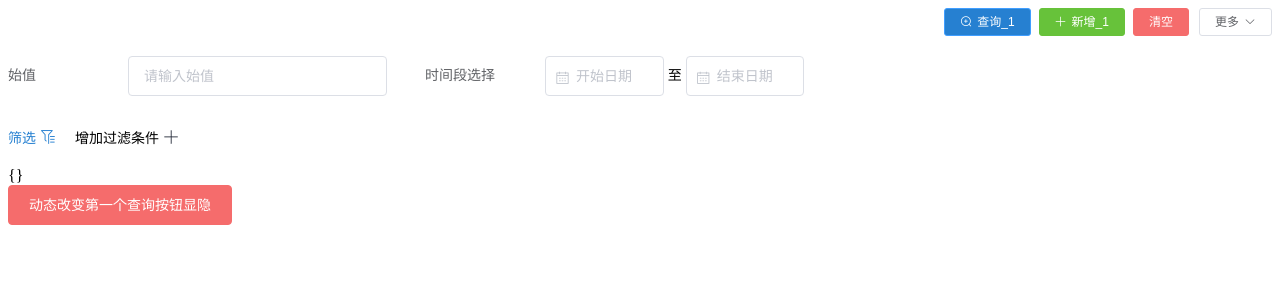
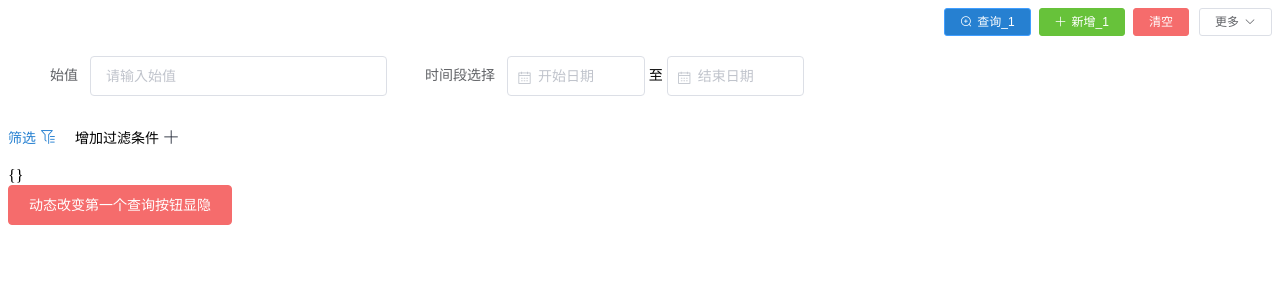
Before and after one commit to RayforReal/search_header_filter_cache, a Vue app: page / in a window 1280 px wide. Shown: the top 300 px of the page. Built offline with nearby package versions, Linux system fonts and the light colour scheme.

Commit message:
feat  没有搜索按钮的时候不显示输入框和一些按钮

```diff
--- a/package.json
+++ b/package.json
@@ -1,6 +1,6 @@
 {
     "name": "search_header_filter_cache",
-    "version": "0.1.7",
+    "version": "0.1.8",
     "description":"列表页搜索可选择过滤输入框(VUE)",
     "main": "lib/searchHeader.umd.min.js",
     "keyword": "searchHeader inputFilter searchBox",
--- a/packages/searchHeader/src/searchHeader.vue
+++ b/packages/searchHeader/src/searchHeader.vue
@@ -11,7 +11,7 @@
             </el-button>
             <transition name="el-fade-in-linear">
                 <el-button :size="btnSize"
-                           v-show="showFiltrate&&revertBtnShow"
+                           v-show="showFiltrate&&revertBtnShow&&hasSearch"
                            @click="revert"
                            type='danger'>清空
                 </el-button>
@@ -31,12 +31,12 @@
             </el-dropdown>
         </div>
         <transition name="el-zoom-in-top">
-            <el-form v-show="showFiltrate"
+            <el-form v-show="showFiltrate&&hasSearch"
                      ref="moreSearch"
                      class="form-container"
                      :model="searchData"
-                     label-width="120px"
-                     label-position="left"
+                     label-width="auto"
+                     label-position="right"
                      :rules="validRules">
                 <template v-for="item in defaultShowList">
                     <el-form-item
@@ -70,7 +70,7 @@
                 </template>
             </el-form>
         </transition>
-        <div class="filter-container">
+        <div class="filter-container" v-show="hasSearch">
             <div @click="showFiltrate=!showFiltrate">
                 <span :style="{'color':showFiltrate?'#2680D1':''}">筛选</span>
                 <img :src="showFiltrate?onFilter:offFilter" alt="">
@@ -149,6 +149,7 @@
             },
         },
         watch: {
+            //没有输入框的时候清空按钮不显示
             'defaultShowList.length': {
                 handler(newValue) {
                     this.revertBtnShow = newValue !== 0
@@ -165,6 +166,11 @@
             this.cascadeInit();
         },
         computed: {
+            hasSearch(){
+                return this.btnList.some(item=>{
+                    return item.isSearch
+                })
+            },
             allBtnList() {
                 let arr = {
                     showBtnList: [],
```
Also changed, not shown: 1 other file (tests, documents, lock files or other folders).
